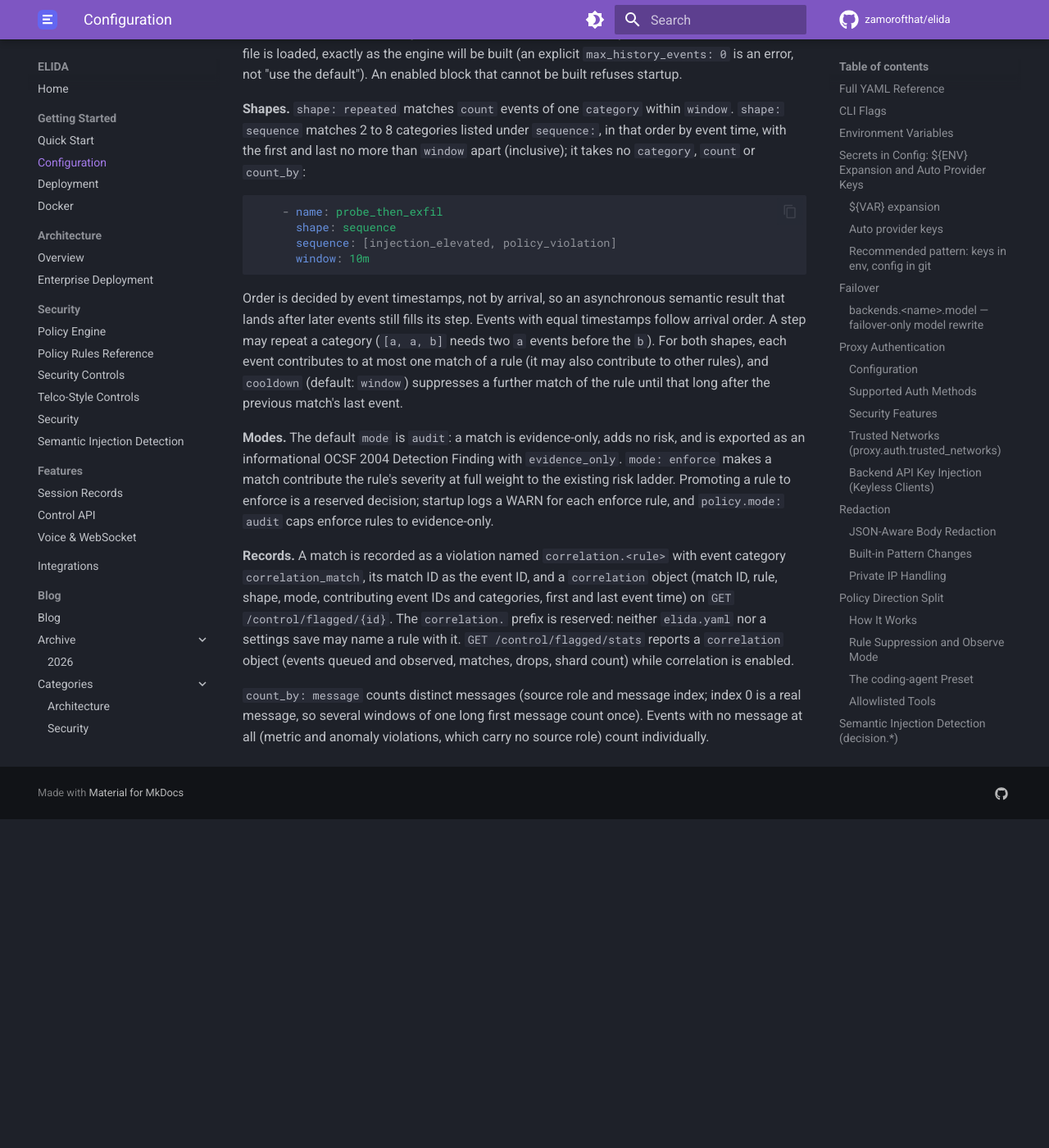
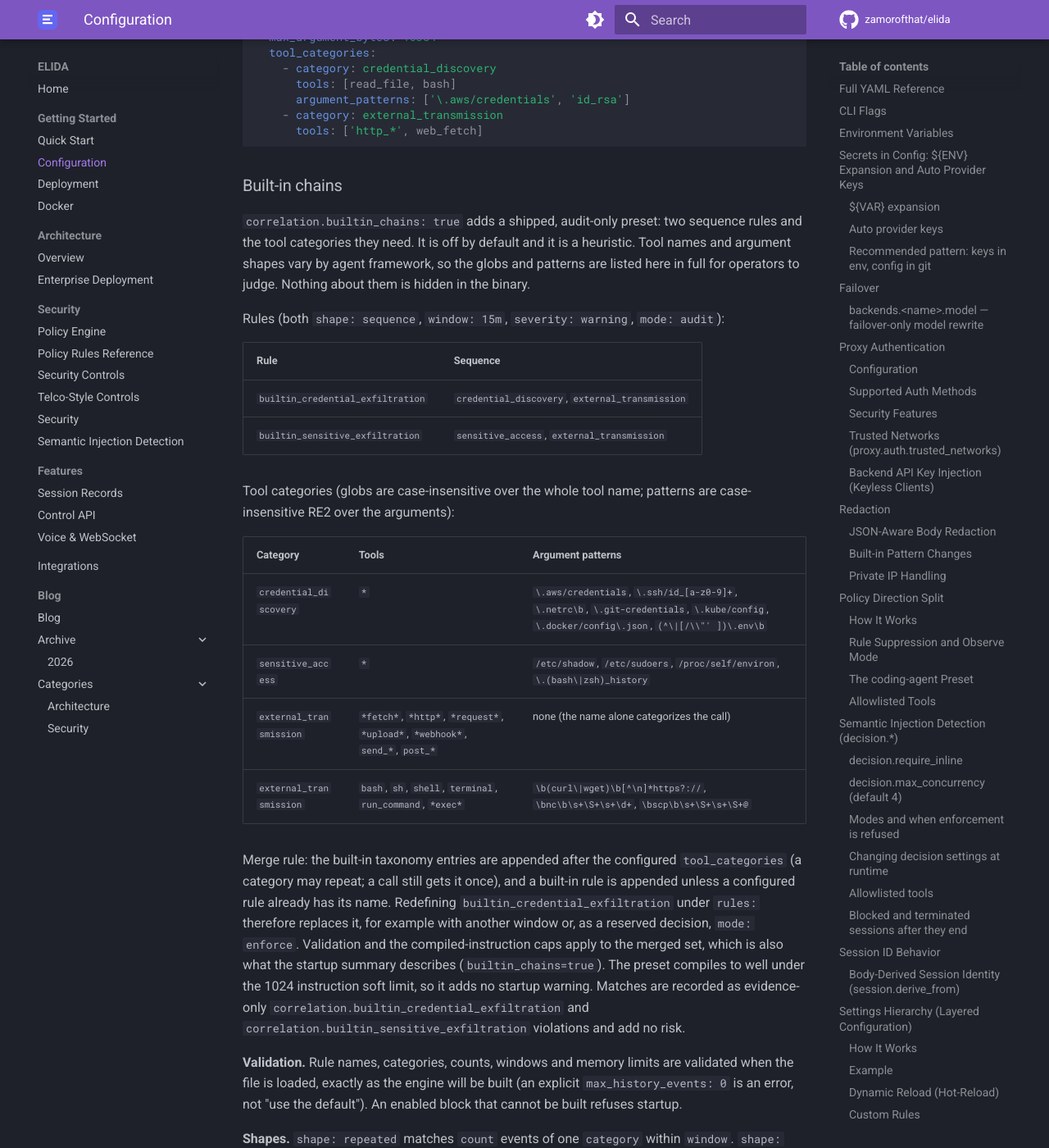
Before and after one commit to zamorofthat/elida, an MkDocs documentation site: the page built from docs/configuration.md, in a window 1280 px wide and 1400 px high, scrolled down 23527 px. Shown: the whole window at 82% size. Built offline with MkDocs 1.6.1 and Material for MkDocs 9.7.7, drawn with Linux system fonts in a browser that asks for light colours; comment, search, counter and statistics services are not loaded; before the commit the page ends 24526 px from its top, so only the background shows below that; some of the changed text lies outside the part shown.

Commit message:
docs(correlation): document builtin_chains and list the preset verbatim
Add the correlation.builtin_chains reference row and a Built-in chains
subsection that lists the two rules and the four taxonomy entries with
their globs and patterns, plus the merge and override rules. Add a
paragraph to the semantic-detection Temporal correlation section.

````diff
--- a/docs/configuration.md
+++ b/docs/configuration.md
@@ -901,6 +901,7 @@ violations.
 | `correlation.max_history_events` | `64` | Events kept per session, shared by every category any rule wants; 1 to 1024, and at least the largest rule's `count` or sequence length. |
 | `correlation.max_sessions` | `4096` | Sessions tracked, least recently active evicted first (per shard); 1 to 100000. |
 | `correlation.rules` | `slow_burn_injection` | Replaces the default list. At most 64 rules. |
+| `correlation.builtin_chains` | `false` | Adds `builtin_credential_exfiltration` and `builtin_sensitive_exfiltration` (audit-only sequences, 15m) and the `credential_discovery`, `sensitive_access`, `external_transmission` tool categories listed under [Built-in chains](#built-in-chains). A rule with the same name replaces a built-in. |
 | `correlation.tool_categories` | none | Tool-call taxonomy: entries mapping tool name globs and optional argument patterns to a category. At most 64 entries. |
 | `correlation.max_argument_bytes` | `16384` | How much of a tool call's arguments argument patterns scan; at most 65536. |
 
@@ -961,6 +962,44 @@ correlation:
       tools: ['http_*', web_fetch]
 ```
 
+### Built-in chains
+
+`correlation.builtin_chains: true` adds a shipped, audit-only preset: two
+sequence rules and the tool categories they need. It is off by default and
+it is a heuristic. Tool names and argument shapes vary by agent framework,
+so the globs and patterns are listed here in full for operators to judge.
+Nothing about them is hidden in the binary.
+
+Rules (both `shape: sequence`, `window: 15m`, `severity: warning`,
+`mode: audit`):
+
+| Rule | Sequence |
+|---|---|
+| `builtin_credential_exfiltration` | `credential_discovery`, `external_transmission` |
+| `builtin_sensitive_exfiltration` | `sensitive_access`, `external_transmission` |
+
+Tool categories (globs are case-insensitive over the whole tool name;
+patterns are case-insensitive RE2 over the arguments):
+
+| Category | Tools | Argument patterns |
+|---|---|---|
+| `credential_discovery` | `*` | `\.aws/credentials`, `\.ssh/id_[a-z0-9]+`, `\.netrc\b`, `\.git-credentials`, `\.kube/config`, `\.docker/config\.json`, `(^\|[/\\"' ])\.env\b` |
+| `sensitive_access` | `*` | `/etc/shadow`, `/etc/sudoers`, `/proc/self/environ`, `\.(bash\|zsh)_history` |
+| `external_transmission` | `*fetch*`, `*http*`, `*request*`, `*upload*`, `*webhook*`, `send_*`, `post_*` | none (the name alone categorizes the call) |
+| `external_transmission` | `bash`, `sh`, `shell`, `terminal`, `run_command`, `*exec*` | `\b(curl\|wget)\b[^\n]*https?://`, `\bnc\b\s+\S+\s+\d+`, `\bscp\b\s+\S+\s+\S+@` |
+
+Merge rule: the built-in taxonomy entries are appended after the configured
+`tool_categories` (a category may repeat; a call still gets it once), and a
+built-in rule is appended unless a configured rule already has its name.
+Redefining `builtin_credential_exfiltration` under `rules:` therefore
+replaces it, for example with another window or, as a reserved decision,
+`mode: enforce`. Validation and the compiled-instruction caps apply to the
+merged set, which is also what the startup summary describes
+(`builtin_chains=true`). The preset compiles to well under the 1024
+instruction soft limit, so it adds no startup warning. Matches are recorded
+as evidence-only `correlation.builtin_credential_exfiltration` and
+`correlation.builtin_sensitive_exfiltration` violations and add no risk.
+
 **Validation.** Rule names, categories, counts, windows and memory limits are
 validated when the file is loaded, exactly as the engine will be built (an
 explicit `max_history_events: 0` is an error, not "use the default"). An
--- a/docs/semantic-detection.md
+++ b/docs/semantic-detection.md
@@ -105,6 +105,23 @@ contributes its severity to the existing risk ladder, except under
 `policy.mode: audit`, which caps it to evidence. Promoting a rule is a
 reserved decision, and startup logs a WARN for every enforce rule.
 
+**Built-in chains (`builtin_chains`).** `correlation.builtin_chains: true`
+adds two audit-only sequence rules, `builtin_credential_exfiltration`
+(`credential_discovery` then `external_transmission`) and
+`builtin_sensitive_exfiltration` (`sensitive_access` then
+`external_transmission`), both within 15 minutes, together with the tool
+categories they need. It is off by default and is a heuristic: tool names
+and argument shapes vary by agent framework, and its globs and patterns are
+listed in full under
+[configuration](configuration.md#built-in-chains) so an operator can judge
+them. Built-in taxonomy entries are appended after the configured
+`tool_categories`, and a built-in rule is skipped when a configured rule has
+its name, so a rule may be overridden by redefining it under that name, for
+example with another window or, as a reserved decision, `mode: enforce` to
+promote it. A match is recorded as an evidence-only
+`correlation.builtin_credential_exfiltration` (or
+`..._sensitive_exfiltration`) violation and adds no risk.
+
 **Restart-only, outside Settings.** The `correlation:` block is not part of
 `settings.yaml` or `/control/settings`. A settings save keeps the
 correlation engine and its state, and changing the block needs a restart.
@@ -120,6 +137,7 @@ At startup ELIDA logs one `temporal correlation enabled` line. It carries:
 - the limits;
 - whether policy correlation runs and whether the semantic runner has a
   shadow correlator;
+- whether the built-in chains are on (`builtin_chains`);
 - the taxonomy size and its warnings;
 - the tool-lane bounds.
 
````
